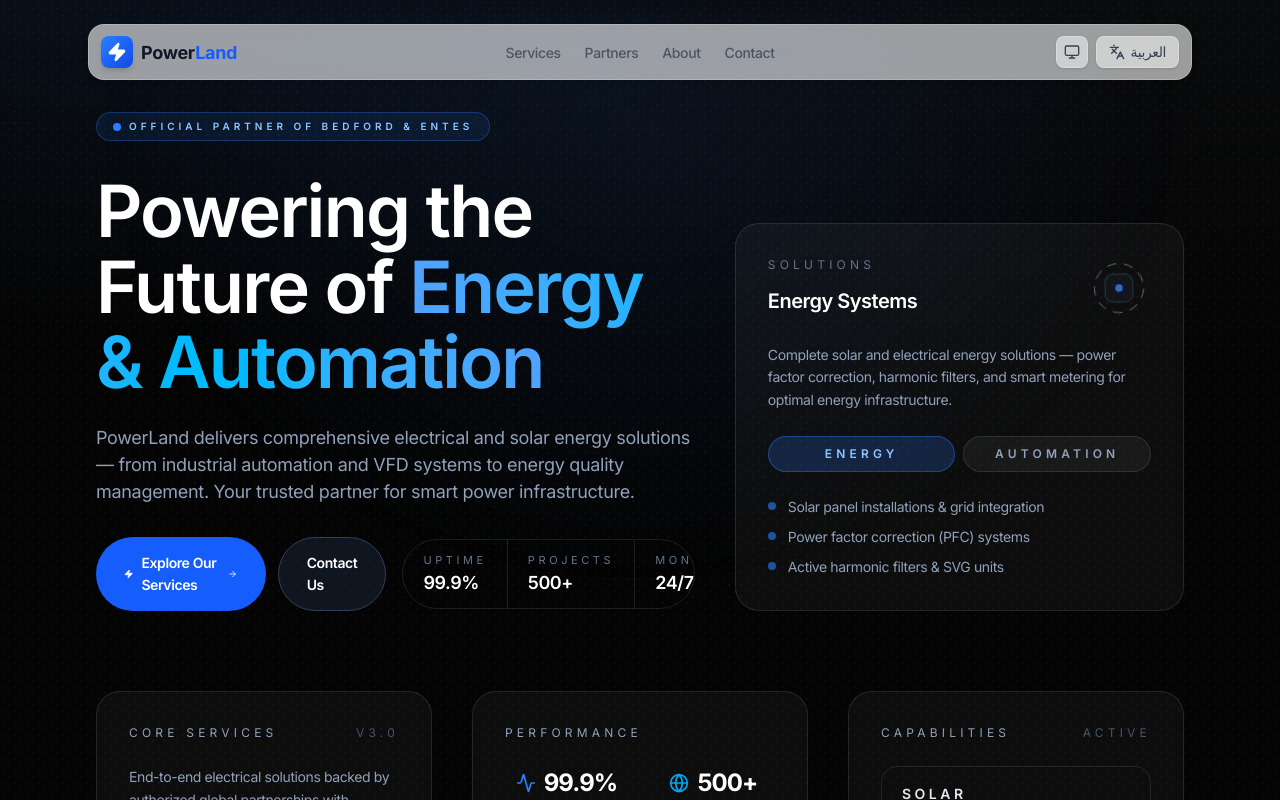
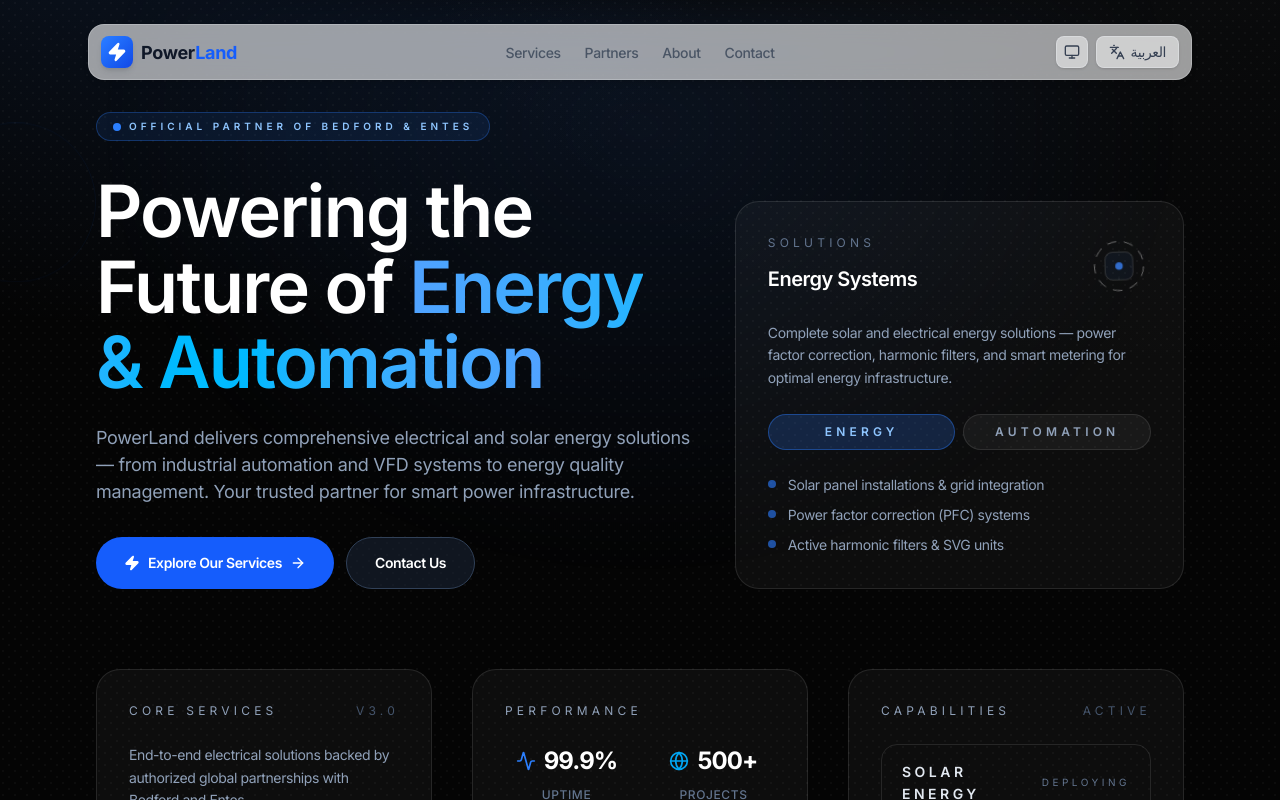
Before and after one commit to OYAPStudio/PowerLand, a Next.js app: page /en in a window 1280 px wide. Shown: the top 800 px of the page. Built offline with nearby package versions, Linux system fonts and the light colour scheme.

Commit message:
removed unnecessary things

```diff
--- a/components/hero-home.tsx
+++ b/components/hero-home.tsx
@@ -258,18 +258,6 @@
                   <span>{t("ctaSecondary")}</span>
                 </a>
               </div>
-              <div className="hidden divide-x divide-white/10 overflow-hidden rounded-full border border-white/10 text-xs uppercase tracking-[0.3em] lg:flex">
-                {metrics.slice(0, 3).map((m) => (
-                  <div key={m.label} className="flex flex-col px-5 py-3">
-                    <span className="text-[11px] text-slate-500">
-                      {m.label}
-                    </span>
-                    <span className="text-lg font-semibold tracking-tight">
-                      {m.value}
-                    </span>
-                  </div>
-                ))}
-              </div>
             </div>
           </div>
 
```
